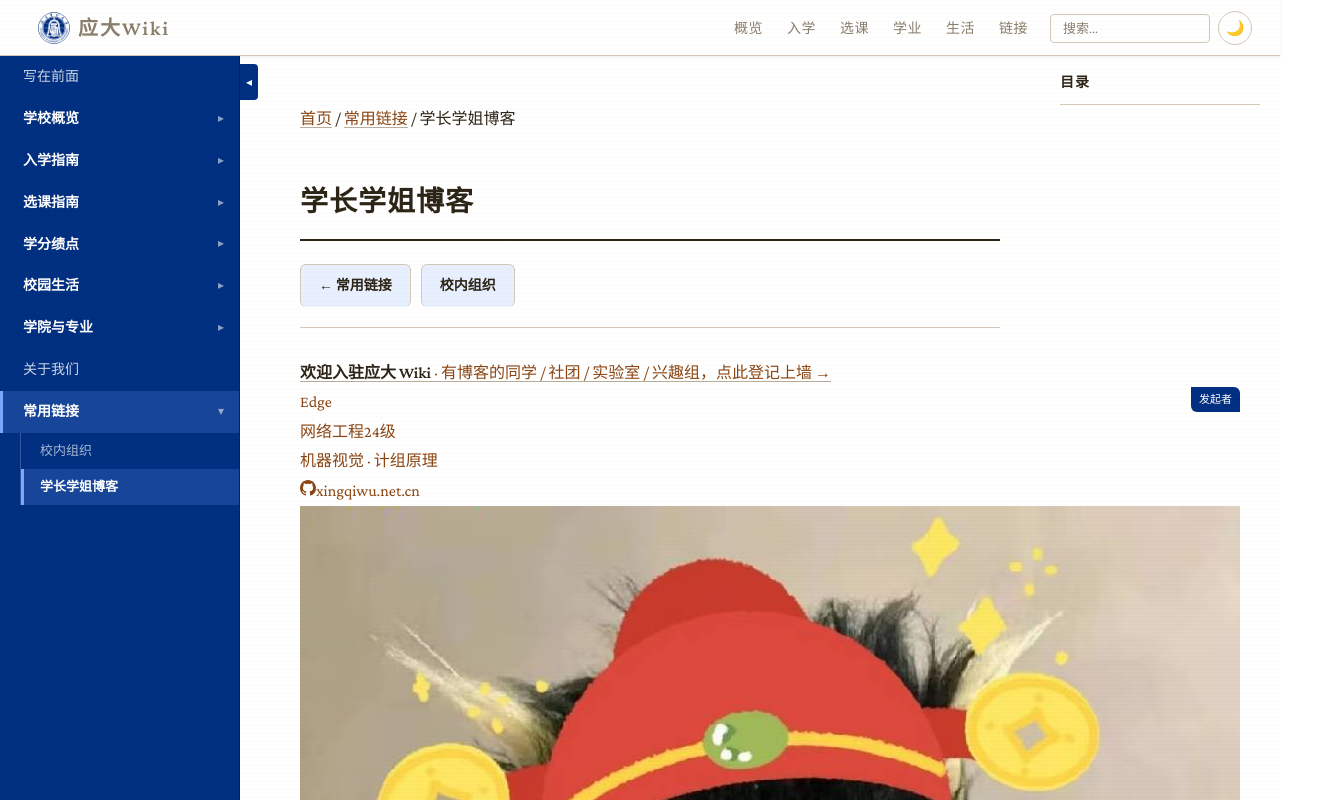
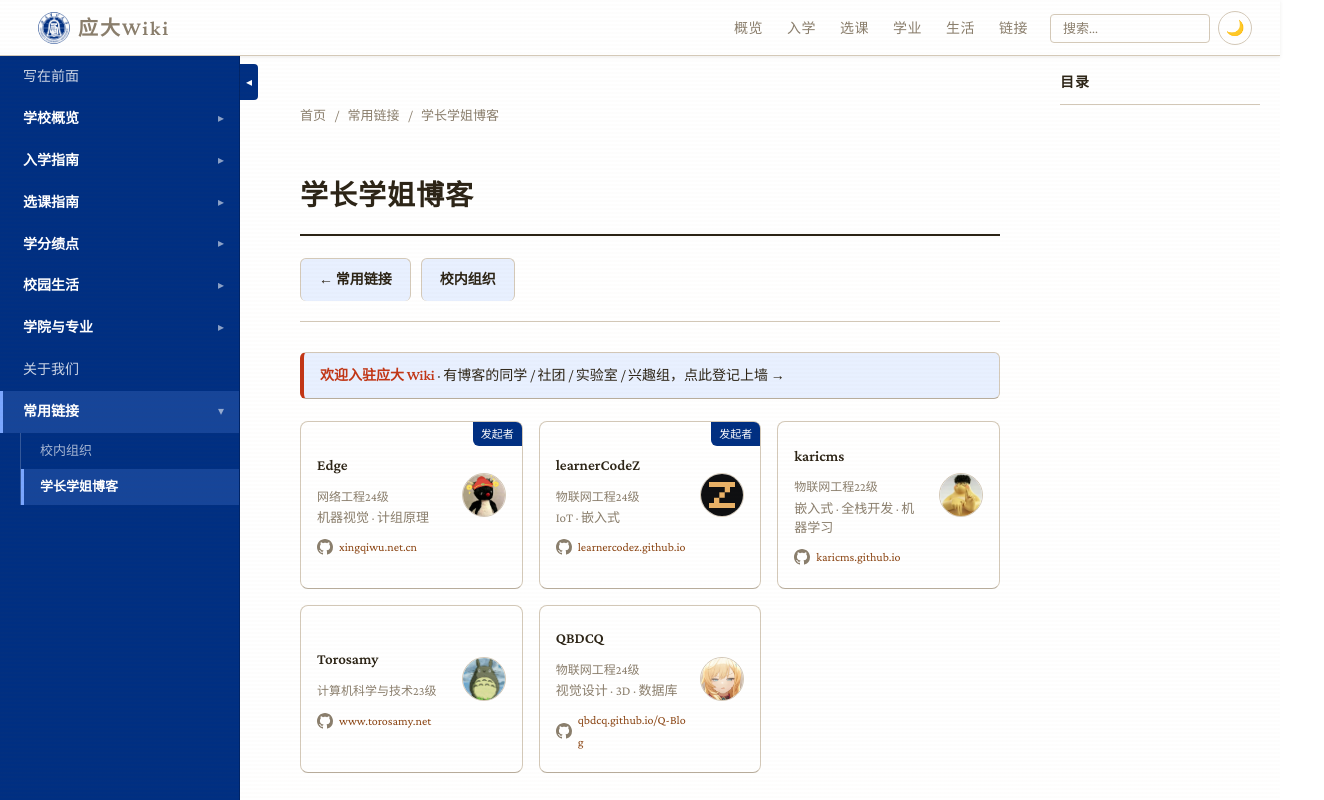
Before and after one commit to Auan-git/uem_wiki, a website: page docs/常用链接/学长学姐博客.html in a window 1280 px wide. Shown: the top 800 px of the page, 1324 px wide, since content can reach past the window. Drawn offline with nearby package versions, Linux system fonts and the light colour scheme; a script that the page names is missing; files whose address does not match are found by name.

Commit message:
fix: 恢复被sync剥离的手工页专属样式 + 新增QBDCQ博客卡片
- 学长学姐博客/常用链接首页/关于我们：恢复 sync_standalone_html 覆盖掉的
  link-card、join-banner、contributor-wall 等页面专属样式（45条规则）
- 学长学姐博客新增 QBDCQ（物联网工程24级 · 视觉设计/3D/数据库）
  博客 qbdcq.github.io/Q-Blog，头像复用贡献者墙头像
- 常用链接 README 同步新增条目

```diff
--- a/docs/常用链接/学长学姐博客.html
+++ b/docs/常用链接/学长学姐博客.html
@@ -438,6 +438,63 @@ html[data-theme="dark"] body::before {
 /* 侧边栏平滑过渡（追加） */
 .wiki-main { transition: margin-left 0.3s ease; }
 .content.sidebar-collapsed .wiki-main { margin-left: 0; }
+
+/* ===== 博客卡片（sync时被剥离，手动恢复） ===== */
+.link-section { margin-bottom: 40px; }
+.link-section h2 {
+  font-family: var(--font-serif); font-size: 20px; font-weight: 700;
+  margin-bottom: 16px; color: var(--ink);
+  padding-bottom: 8px; border-bottom: 1px solid var(--border);
+}
+.link-section h2::before { content: none; }
+.link-grid {
+  display: grid; grid-template-columns: repeat(auto-fill, minmax(220px, 1fr));
+  gap: 16px;
+}
+.link-card {
+  border: 1px solid var(--border); border-radius: 8px;
+  padding: 16px; text-decoration: none; color: inherit;
+  transition: all 0.2s; background: white;
+  display: block;
+}
+.link-card:hover {
+  border-color: var(--ink); box-shadow: 0 4px 12px rgba(0,0,0,0.08);
+  transform: translateY(-2px);
+}
+.link-card .name { font-weight: 600; font-size: 15px; margin-bottom: 6px; color: var(--ink); }
+.link-card .desc { font-size: 13px; color: var(--ink-faint); line-height: 1.5; }
+.link-card .url { font-size: 12px; color: var(--link); margin-top: 8px; word-break: break-all; }
+.link-card.avatar-card { display: flex; align-items: center; gap: 14px; min-height: 168px; position: relative; }
+.link-card.avatar-card .meta { font-size: 12px; color: var(--ink-faint); margin-top: 2px; }
+.link-card.avatar-card .card-info { flex: 1; min-width: 0; }
+.link-card.avatar-card .card-avatar {
+  width: 44px; height: 44px; border-radius: 50%;
+  object-fit: cover; border: 1px solid var(--border);
+  flex-shrink: 0; position: relative; z-index: 1; transform: translateY(-10px);
+}
+.link-card.avatar-card .card-avatar-wrap { display: flex; flex-direction: column; align-items: center; gap: 12px; flex-shrink: 0; }
+.gh-link { display: inline-flex; align-items: center; justify-content: center; color: var(--ink-faint); cursor: pointer; line-height: 0; transition: color .15s; }
+.gh-link:hover { color: #181717; }
+.link-card.avatar-card .url { display: flex; align-items: center; justify-content: flex-start; gap: 6px; }
+.link-card.avatar-card .url-copy { cursor: pointer; }
+.link-card.avatar-card .url-copy:hover { color: var(--vermilion); }
+
+/* ===== 页面专属样式（sync时被剥离，手动恢复） ===== */
+.breadcrumb {
+  font-size: 13px; color: var(--ink-faint); margin-bottom: 16px;
+  font-family: var(--font-serif);
+}
+.breadcrumb a {
+  color: var(--ink-faint) !important; text-decoration: none !important;
+  border-bottom: none !important;
+}
+.breadcrumb a:hover { color: var(--vermilion) !important; }
+.breadcrumb span { margin: 0 6px; }
+.join-banner { display: flex; align-items: center; gap: 10px; background: var(--paper-dark); border: 1px solid var(--border); border-left: 4px solid var(--vermilion); border-radius: 6px; padding: 12px 16px; margin: 16px 0 22px; text-decoration: none !important; color: var(--ink) !important; transition: background .2s, box-shadow .2s, transform .2s; }
+.join-banner:hover { background: var(--paper); box-shadow: 0 2px 10px rgba(0,0,0,.07); transform: translateY(-1px); border-left-color: var(--vermilion-light); }
+.join-banner .join-emoji { font-size: 18px; flex-shrink: 0; line-height: 1; }
+.join-banner .join-text { font-size: 14px; line-height: 1.5; }
+.join-banner .join-text strong { color: var(--vermilion); font-weight: 700; }
 </style>
 </head>
 <body>
@@ -614,6 +671,16 @@ html[data-theme="dark"] body::before {
 <div class="url"><span class="gh-link" onclick="event.preventDefault();event.stopPropagation();window.open('https://github.com/ToroSamy','_blank');" title="GitHub 主页"><svg viewBox="0 0 16 16" width="16" height="16" fill="currentColor" aria-hidden="true"><path d="M8 0C3.58 0 0 3.58 0 8c0 3.54 2.29 6.53 5.47 7.59.4.07.55-.17.55-.38 0-.19-.01-.82-.01-1.49-2.01.37-2.53-.49-2.69-.94-.09-.23-.48-.94-.82-1.13-.28-.15-.68-.52-.01-.53.63-.01 1.08.58 1.23.82.72 1.21 1.87.87 2.33.66.07-.52.28-.87.51-1.07-1.78-.2-3.64-.89-3.64-3.95 0-.87.31-1.59.82-2.15-.08-.2-.36-1.02.08-2.12 0 0 .67-.21 2.2.82.64-.18 1.32-.27 2-.27.68 0 1.36.09 2 .27 1.53-1.04 2.2-.82 2.2-.82.44 1.1.16 1.92.08 2.12.51.56.82 1.27.82 2.15 0 3.07-1.87 3.75-3.65 3.95.29.25.54.73.54 1.48 0 1.07-.01 1.93-.01 2.2 0 .21.15.46.55.38A8.013 8.013 0 0016 8c0-4.42-3.58-8-8-8z"/></svg></span><span class="url-copy" onclick="event.preventDefault();event.stopPropagation();navigator.clipboard.writeText('https://www.torosamy.net/');" title="点击复制网址">www.torosamy.net</span></div>
 </div>
 <img class="card-avatar" src="avatars/Torosamy.jpg" alt="Torosamy">
+</a>
+
+<a href="https://qbdcq.github.io/Q-Blog/" class="link-card avatar-card" target="_blank" style="position:relative;">
+<div class="card-info">
+<div class="name">QBDCQ</div>
+<div class="meta">物联网工程24级</div>
+<div class="desc">视觉设计 · 3D · 数据库</div>
+<div class="url"><span class="gh-link" style="position:static;right:auto;bottom:auto;" onclick="event.preventDefault();event.stopPropagation();window.open('https://github.com/qbdcq','_blank');" title="GitHub 主页"><svg viewBox="0 0 16 16" width="16" height="16" fill="currentColor" aria-hidden="true"><path d="M8 0C3.58 0 0 3.58 0 8c0 3.54 2.29 6.53 5.47 7.59.4.07.55-.17.55-.38 0-.19-.01-.82-.01-1.49-2.01.37-2.53-.49-2.69-.94-.09-.23-.48-.94-.82-1.13-.28-.15-.68-.52-.01-.53.63-.01 1.08.58 1.23.82.72 1.21 1.87.87 2.33.66.07-.52.28-.87.51-1.07-1.78-.2-3.64-.89-3.64-3.95 0-.87.31-1.59.82-2.15-.08-.2-.36-1.02.08-2.12 0 0 .67-.21 2.2.82.64-.18 1.32-.27 2-.27.68 0 1.36.09 2 .27 1.53-1.04 2.2-.82 2.2-.82.44 1.1.16 1.92.08 2.12.51.56.82 1.27.82 2.15 0 3.07-1.87 3.75-3.65 3.95.29.25.54.73.54 1.48 0 1.07-.01 1.93-.01 2.2 0 .21.15.46.55.38A8.013 8.013 0 0016 8c0-4.42-3.58-8-8-8z"/></svg></span><span class="url-copy" onclick="event.preventDefault();event.stopPropagation();navigator.clipboard.writeText('https://qbdcq.github.io/Q-Blog/');" title="点击复制网址">qbdcq.github.io/Q-Blog</span></div>
+</div>
+<img class="card-avatar" src="avatars/QBDCQ.jpg" alt="QBDCQ">
 </a>
 </div>
           </div>
```
Also changed, not shown: docs/关于我们/index.html (+25 -0 lines), docs/常用链接/README.html (+1 -0 lines), docs/常用链接/index.html (+43 -0 lines), docs/常用链接/README.md, docs/常用链接/avatars/QBDCQ.jpg (added).
